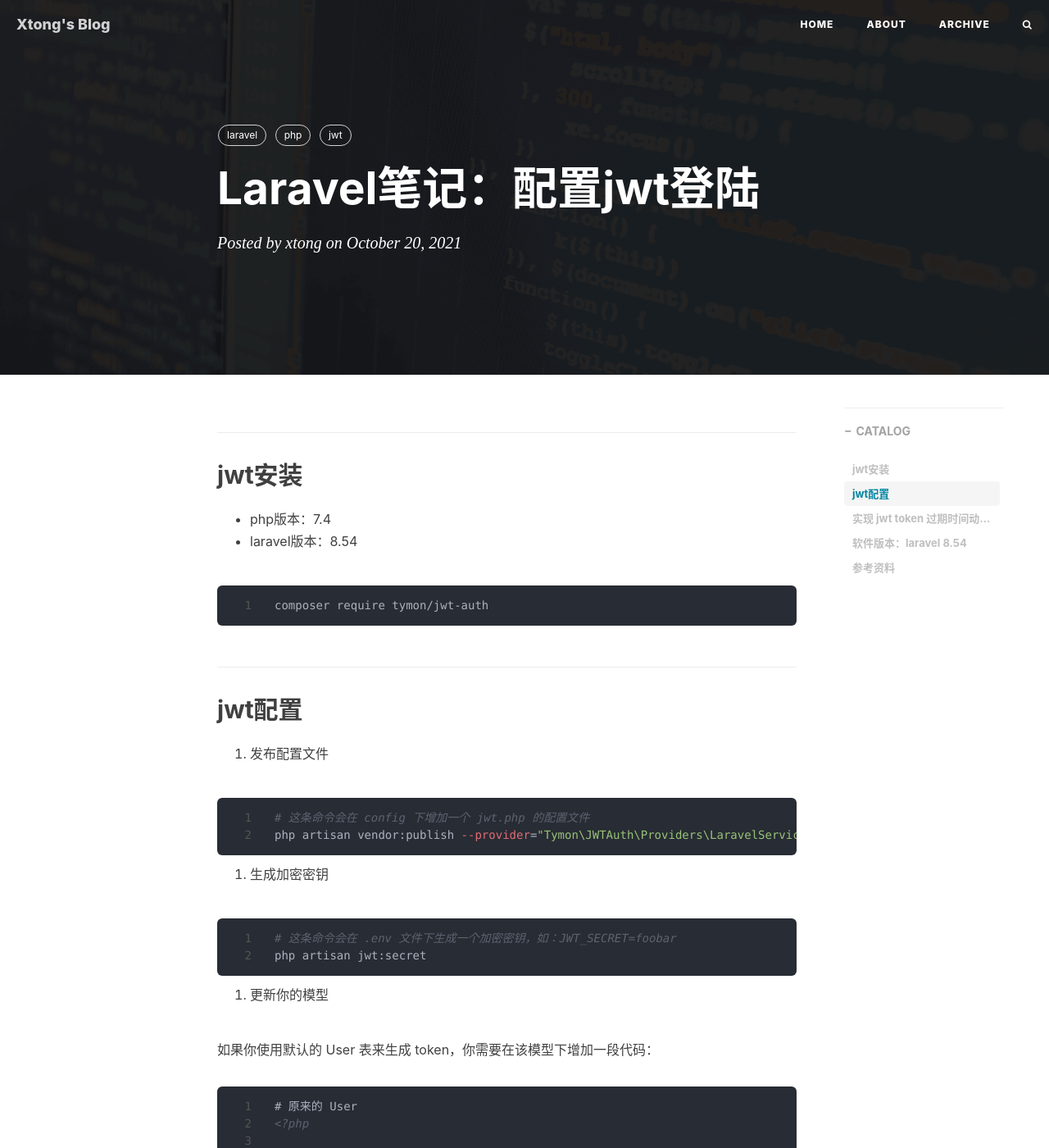
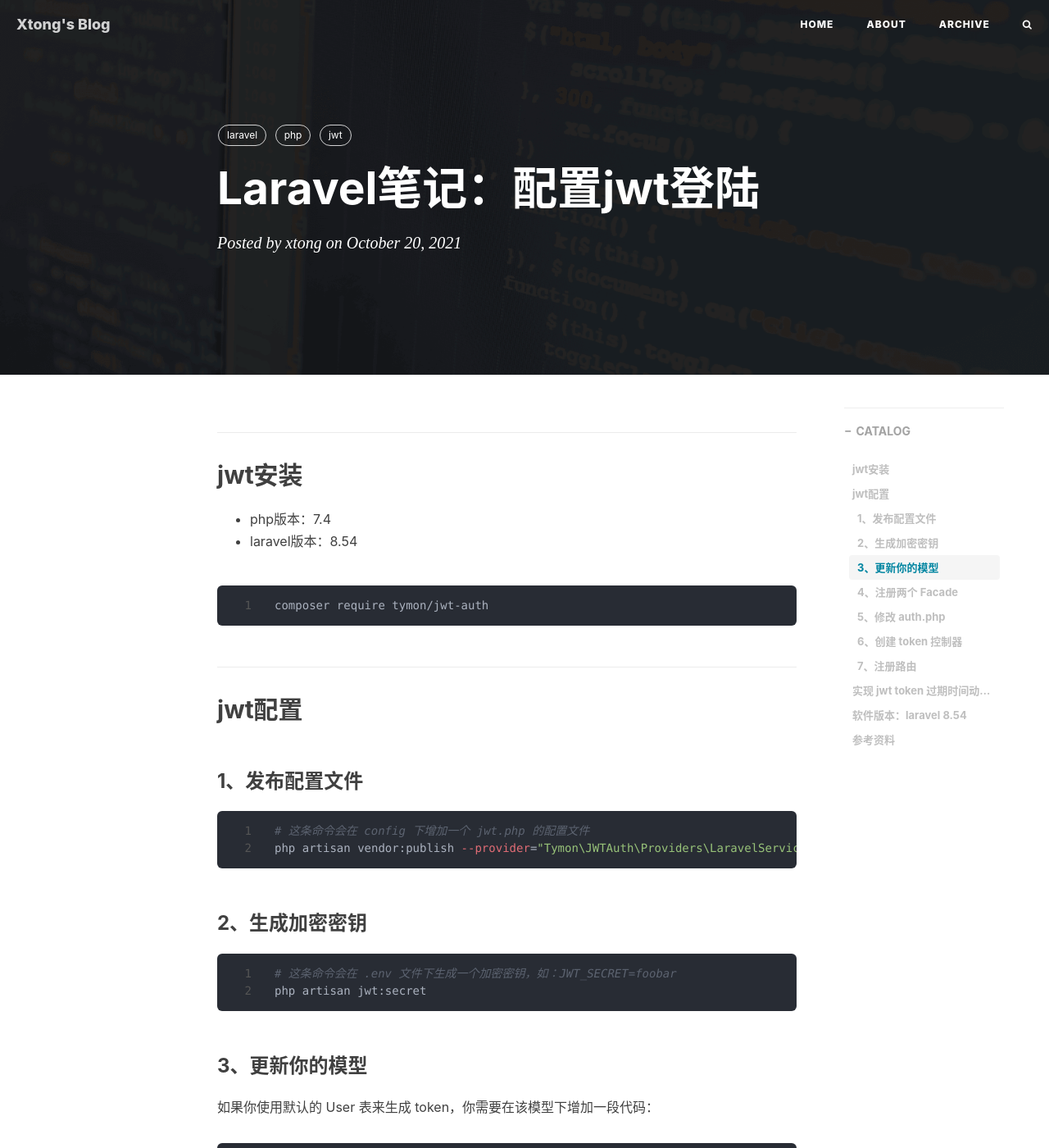
Before and after one commit to tongg112/tongg112.github.io, a Jekyll site: the page built from _posts/2021-10-20-laravel-jwt.md, in a window 1280 px wide and 1400 px high. Shown: the whole window at 82% size. Built offline with Jekyll 4.4.1, drawn with Linux system fonts in a browser that asks for light colours; nearby versions of some CDN libraries; comment, search, counter and statistics services are not loaded; some of the changed text lies outside the part shown.

Commit message:
laravel-jwt：修改格式

````diff
--- a/_posts/2021-10-20-laravel-jwt.md
+++ b/_posts/2021-10-20-laravel-jwt.md
@@ -20,21 +20,21 @@ composer require tymon/jwt-auth
 ```
 ## jwt配置
 
-1. 发布配置文件
+### 1、发布配置文件
 
 ```shell
 # 这条命令会在 config 下增加一个 jwt.php 的配置文件
 php artisan vendor:publish --provider="Tymon\JWTAuth\Providers\LaravelServiceProvider"
 ```
 
-2. 生成加密密钥
+### 2、生成加密密钥
 
 ```shell
 # 这条命令会在 .env 文件下生成一个加密密钥，如：JWT_SECRET=foobar
 php artisan jwt:secret
 ```
 
-3. 更新你的模型
+### 3、更新你的模型
 
 如果你使用默认的 User 表来生成 token，你需要在该模型下增加一段代码：
 
@@ -89,7 +89,7 @@ class User extends Authenticatable implements JWTSubject
 
 ```
 
-4. 注册两个 Facade
+### 4、注册两个 Facade
 
 这两个 Facade 并不是必须的，但是使用它们会给你的代码编写带来一点便利。
 
@@ -109,7 +109,7 @@ return [
 ]
 ```
 
-5. 修改 auth.php
+### 5、修改 auth.php
 
 - config/auth.php
 
@@ -148,7 +148,7 @@ return [
   ]
 
 ```
-6. 创建 token 控制器
+### 6、创建 token 控制器
 
 ```shell
 php artisan make:controller Api/v1/AuthController
@@ -223,7 +223,7 @@ class AuthController extends Controller
 
 ```
 
-7. 注册路由
+### 7、注册路由
 
 
 
````
